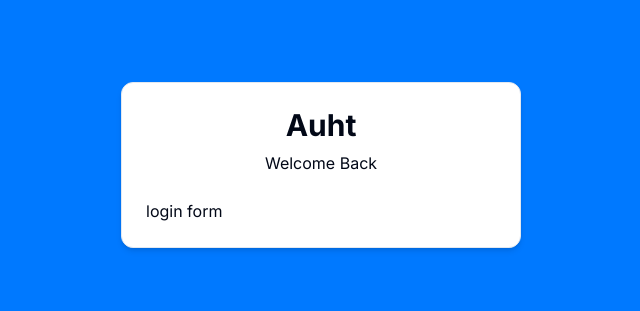
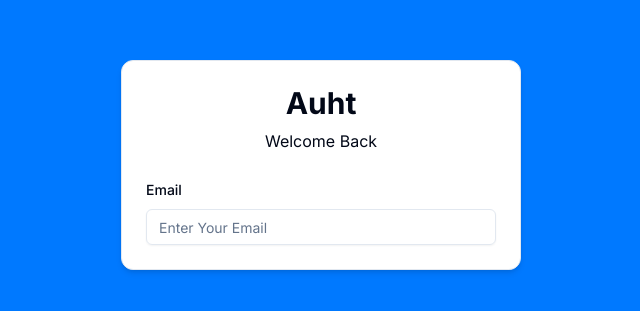
Before and after one commit to mo634/NEXTAUTH, a Next.js app: page /auth/sign-in in a window 1280 px wide. Shown: the part 235-546 px from the top of the page, without its empty margins (319-959 px from the left). Built offline with nearby package versions, Linux system fonts and the light colour scheme.

Commit message:
create email Field

```diff
--- /dev/null
+++ b/schemas/index.ts
@@ -0,0 +1,11 @@
+
+//  schema validation for login
+
+import * as  z from "zod"
+
+export const LoginSchema = z.object({
+    email: z.string().email(
+        {message: "Please enter a valid email"}
+    ),
+    password : z.string()
+})
--- a/src/components/auth/LogInForm.tsx
+++ b/src/components/auth/LogInForm.tsx
@@ -1,7 +1,26 @@
+"use client"
 import React from 'react'
 import CardWrapper from './CardWrapper'
+import { useForm } from 'react-hook-form'
+import { LoginSchema } from '../../../schemas'
+import * as z from "zod"
+import  {zodResolver}  from '@hookform/resolvers/zod'
+import { Form, FormControl, FormField, FormItem, FormLabel, FormMessage } from '../ui/form'
+import { Input } from '../ui/input'
+const LogInForm = () => {
+    // states
 
-const LogInForm = () => {
+    // define form and link it with zod schema validation
+    const form = useForm<z.infer<typeof LoginSchema>>(
+        {
+            resolver: zodResolver(LoginSchema),
+            defaultValues:{
+                email: "",
+                password:""
+            }
+        }
+
+    )
     return (
         <CardWrapper
         headerLabel="Welcome Back"
@@ -9,7 +28,38 @@ const LogInForm = () => {
         backButtonHref="/auth/register"
         showSocial
         >
-            login form
+            <Form {...form}>
+
+                <form onSubmit={form.handleSubmit(()=>{})}>
+                    {/* email item */}
+                    <FormField
+                    control={form.control}
+                    name="email"
+                    render={
+                        ({field})=>(
+                            <FormItem>
+
+                                {/* {console.log(field)} */}
+
+                                <FormLabel>Email</FormLabel>
+                                <FormControl>
+                                    <Input
+                                    {...field}
+                                    type='email'
+                                    placeholder='Enter Your Email'
+                                    />
+                                </FormControl>
+                                <FormMessage/>
+                            </FormItem>
+                        )
+                    }
+                    >
+
+
+                    </FormField>
+                </form>
+
+            </Form>
         </CardWrapper>
     )
 }
--- /dev/null
+++ b/src/components/ui/input.tsx
@@ -0,0 +1,25 @@
+import * as React from "react"
+
+import { cn } from "@/lib/utils"
+
+export interface InputProps
+  extends React.InputHTMLAttributes<HTMLInputElement> {}
+
+const Input = React.forwardRef<HTMLInputElement, InputProps>(
+  ({ className, type, ...props }, ref) => {
+    return (
+      <input
+        type={type}
+        className={cn(
+          "flex h-9 w-full rounded-md border border-input bg-transparent px-3 py-1 text-sm shadow-sm transition-colors file:border-0 file:bg-transparent file:text-sm file:font-medium placeholder:text-muted-foreground focus-visible:outline-none focus-visible:ring-1 focus-visible:ring-ring disabled:cursor-not-allowed disabled:opacity-50",
+          className
+        )}
+        ref={ref}
+        {...props}
+      />
+    )
+  }
+)
+Input.displayName = "Input"
+
+export { Input }
```
Also changed, not shown: schemas/index.tsx (deleted, +0 -9 lines).
